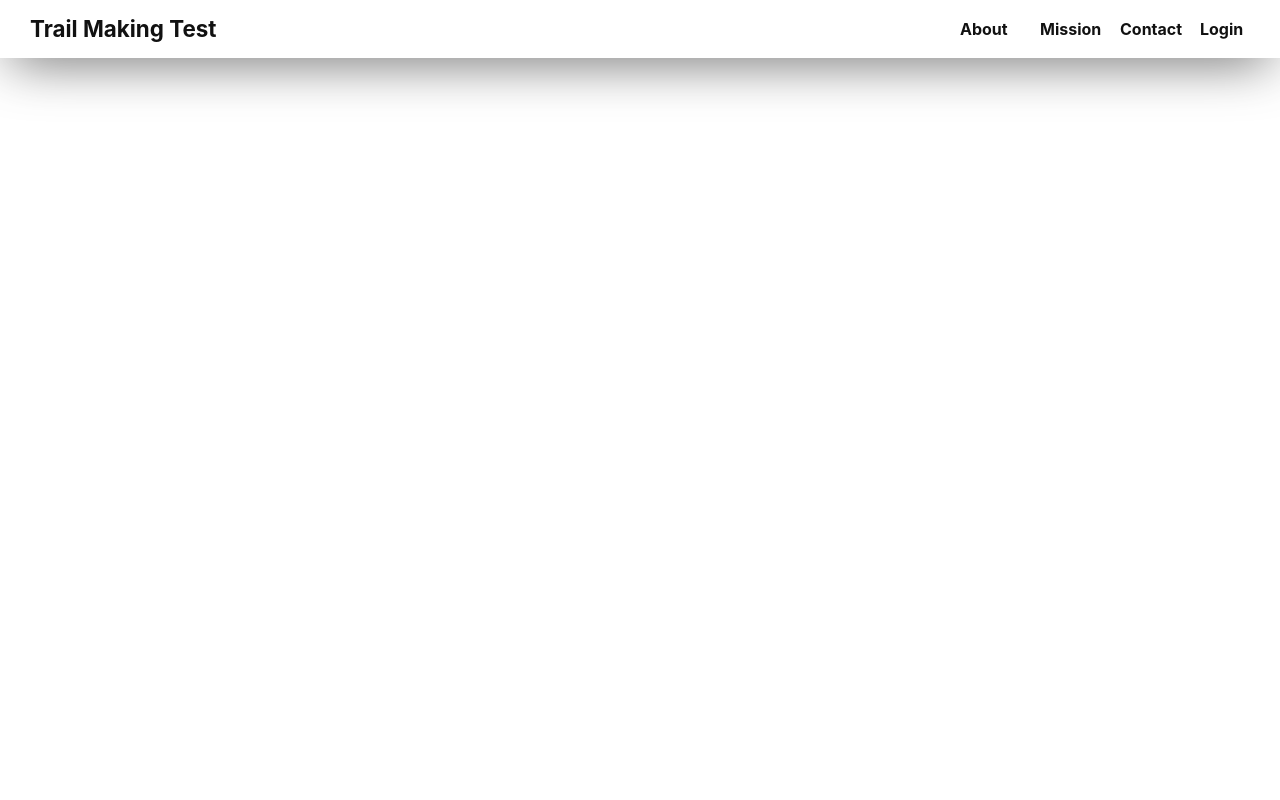
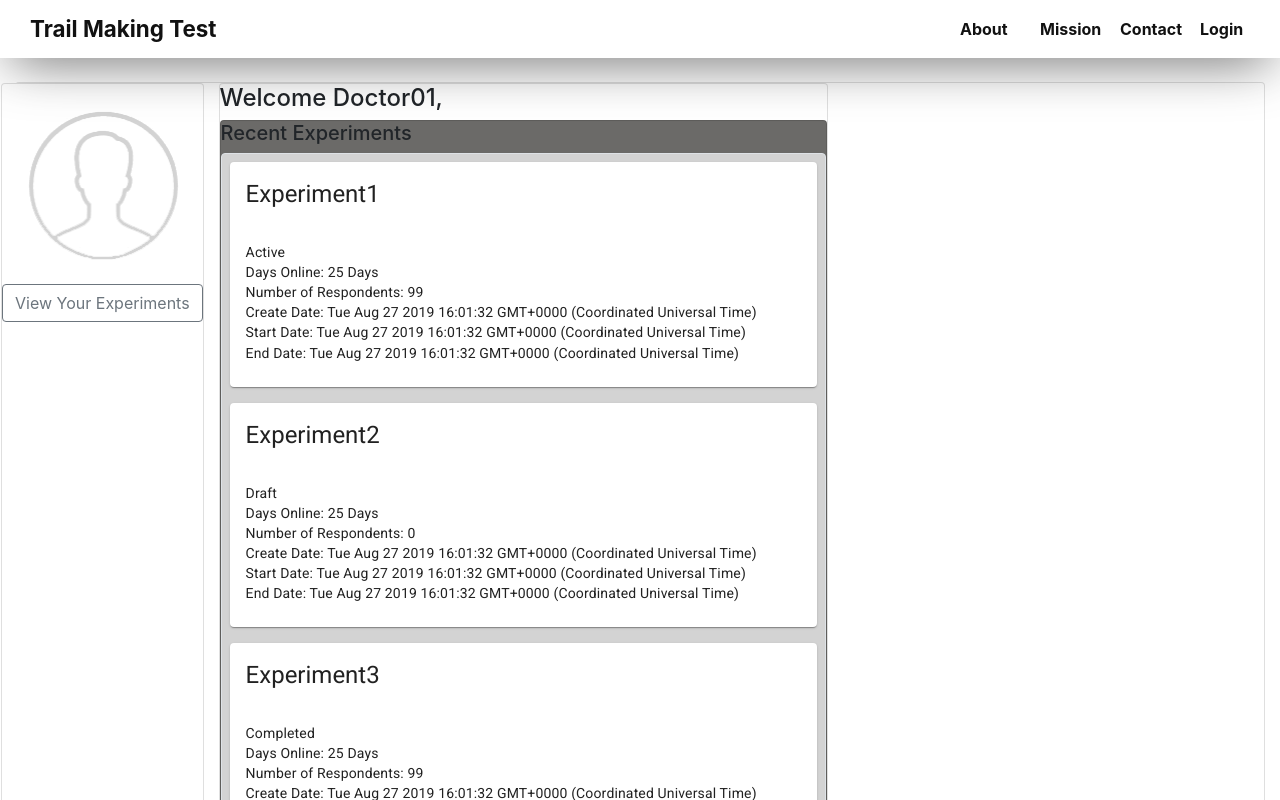
Before and after one commit to kevzzsk/TrailMakingTest, a React (Create React App) app: page /doctor-page in a window 1280 px wide. Built offline with nearby package versions, Linux system fonts and the light colour scheme.

Commit message:
Added doctor page

```diff
--- a/src/App.js
+++ b/src/App.js
@@ -17,6 +17,7 @@ import ExperimentTest from './components/ExperimentTest';
 import ExperimentStat from './components/ExperimentStat';
 import CreateExperimentForm from "./components/createNewExp/CreateExperimentForm"
 import CreateCompleted from "./components/createNewExp/CreateCompleted"
+import DoctorPage from './components/DoctorPage';
 
 class App extends Component {
 	constructor(props) {
@@ -53,6 +54,7 @@ class App extends Component {
 						<Route path="/user-page/create-experiment/completed" exact component={CreateCompleted} />
 						<Route path="/sign-up-page" exact component={SignUpPage} />
 						<Route path="/forget-password" exact component={ForgetPassPage} />
+						<Route path="/doctor-page" exact component={DoctorPage} />
 					</Switch>
 				</div>
 			</Router>
--- /dev/null
+++ b/src/components/DoctorPage.js
@@ -0,0 +1,41 @@
+import React, { Component } from 'react'
+import { Link } from 'react-router-dom';
+import UserPageCard from './UserPageCard';
+import exData from '../template/exData';
+
+class DoctorPage extends Component {
+    genCards = () => {
+        return exData.Experiments.map((item, index) => {
+            return (<Link to={`/doctor-page/view-experiments/${item.experimentID}`}><UserPageCard key={index} title={item.title} experimentID={item.experimentID} status={item.status} daysOnline={item.daysOnline} respondents={item.respondents} createDate={item.createDate} startDate={item.startDate} endDate={item.endDate}/></Link>)
+        })
+    }
+
+render() {
+    return (
+        <div className="container-fluid">
+            <br />
+            <div className="card">
+                <div className="row">
+                    <div className="card">
+                        <img className="rounded-circle" src={require('./profile.png')} />
+                        <Link to={"/doctor-page/view-experiments"} type="button" className="btn btn-outline-secondary">View Your Experiments</Link>
+                    </div>
+                    <div className="col-6">
+                        <div className="card">
+                            <h4>Welcome Doctor01,</h4>
+                            <div className="card" style={{ backgroundColor: "#6b6a68" }}>
+                                <h5>Recent Experiments</h5>
+                                <div className="card border" style={{ backgroundColor: "#d3d3d3" }}>
+                                    {this.genCards()}
+                                </div>
+                            </div>
+                        </div>
+                    </div>
+                </div>
+            </div>
+        </div>
+    )
+}
+}
+
+export default DoctorPage;
--- a/src/components/LoginPage.js
+++ b/src/components/LoginPage.js
@@ -11,7 +11,8 @@ class LoginPage extends Component {
     state = {
         username: null,
         password: null,
-        success: null
+        success: null,
+        accountType: 0
     }
 
     componentWillUnmount() {
@@ -37,14 +38,16 @@ class LoginPage extends Component {
             axios.get('https://cors-anywhere.herokuapp.com/https://easya.fyp2017.com/api/tmt/login', {
                 params: {
                     username: this.state.username,
-                    password: this.state.password
+                    password: this.state.password,
+                    accountType: this.state.accountType
                 }
             })
                 .then(res => {
                     console.log(res)
 
                     this.setState({
-                        success: res.data.result === "success" ? true : false
+                        success: res.data.result === "success" ? true : false,
+                        accountType: res.data.accountType
                     })
                 })
                 .catch(e => {
@@ -73,7 +76,7 @@ class LoginPage extends Component {
                     <br />
 
                     <Button className="btn btn-dark experiment-btn" onClick={this.checkLogin}>
-                        Login > {this.state.success ? <Redirect to={'/user-page'} /> : null}
+                        Login > {this.state.success ? (this.state.accountType ? <Redirect to={'/doctor-page'} /> : <Redirect to={'/user-page'} />) : null}
 
                     </Button>
 
```
